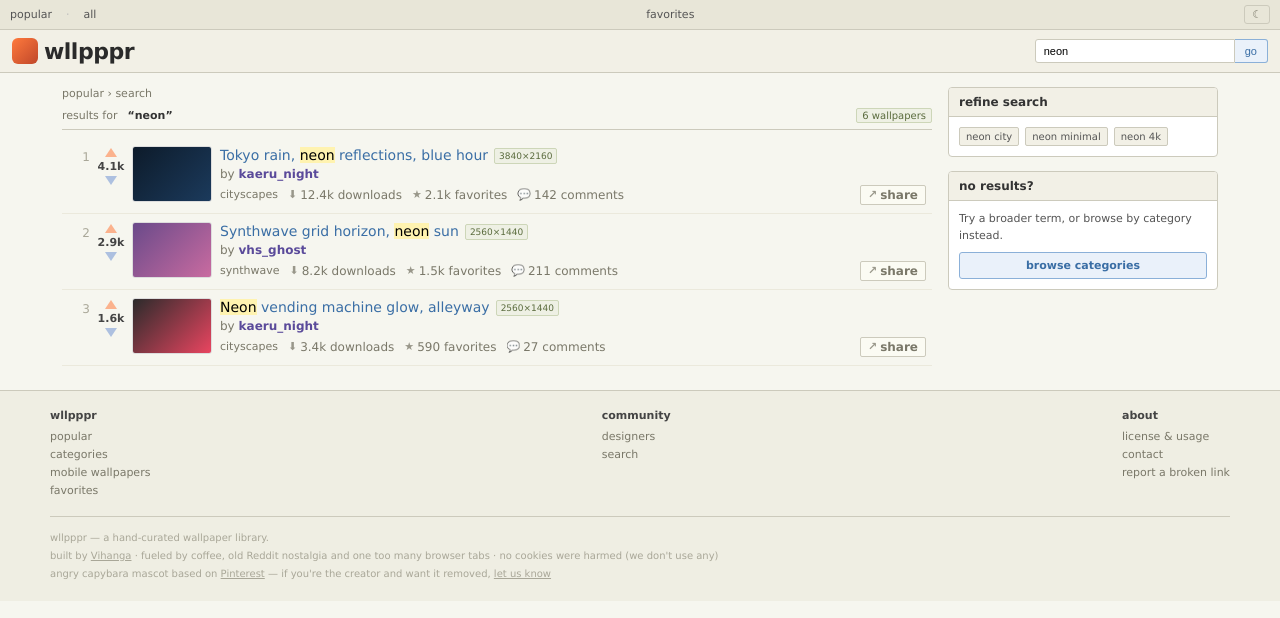
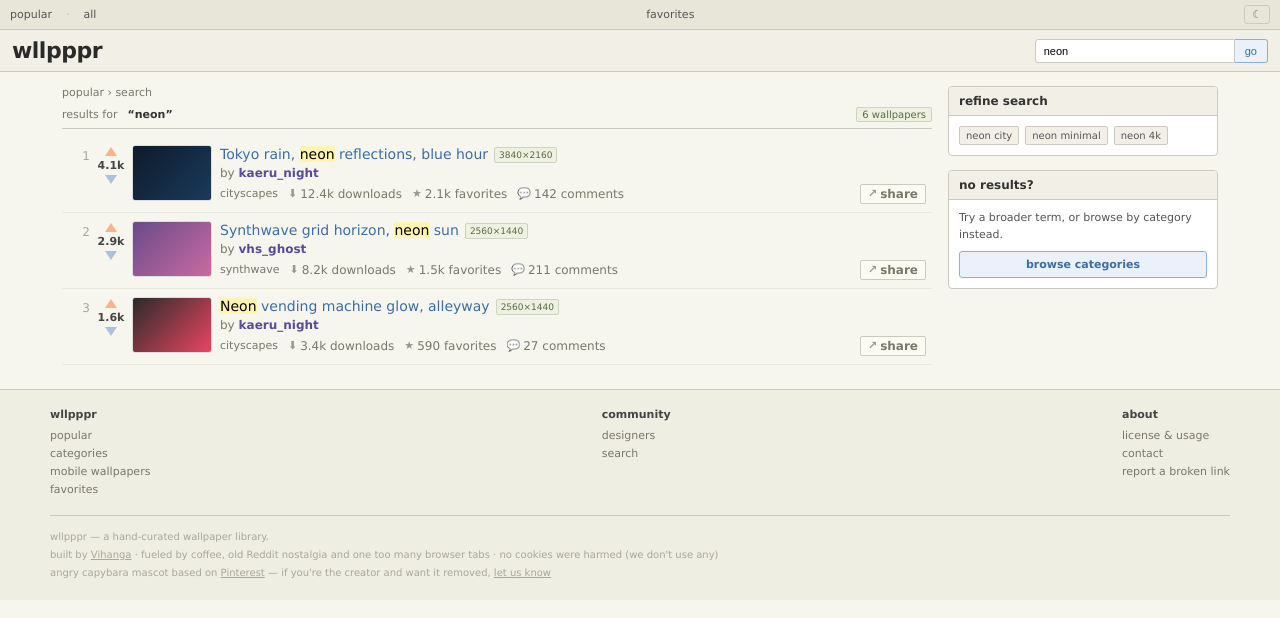
Before and after one commit to vihanga-nimsara/Wllpppr, a plain HTML site: page search.html in a window 1280 px wide. Drawn offline with Linux system fonts and the light colour scheme; a script that the page names is missing.

Commit message:
remove logo mark square from header

```diff
--- a/assets/style.css
+++ b/assets/style.css
@@ -53,11 +53,6 @@
   font-weight:bold;
   color:#2a2a2a;
   letter-spacing:-0.5px;
-}
-.logo .mark{
-  width:26px;height:26px;border-radius:6px;
-  background:linear-gradient(135deg,#ff7a3d,#c0472a);
-  display:inline-block;
 }
 .tabs{
   display:flex;
--- a/search.html
+++ b/search.html
@@ -19,7 +19,7 @@
 </div>
 
 <div class="header">
-  <a href="index.html" class="logo"><span class="mark"></span>wllpppr</a>
+  <a href="index.html" class="logo">wllpppr</a>
   <div class="spacer"></div>
   <form class="searchform" action="search.html" method="get">
     <input class="searchbox" name="q" value="neon" placeholder="search wallpapers">
```
Also changed, not shown: 404.html (+1 -1 lines), category.html (+1 -1 lines), designer.html (+1 -1 lines), favorites.html (+1 -1 lines), license.html (+1 -1 lines), mobile.html (+1 -1 lines), wallpaper.html (+1 -1 lines).
